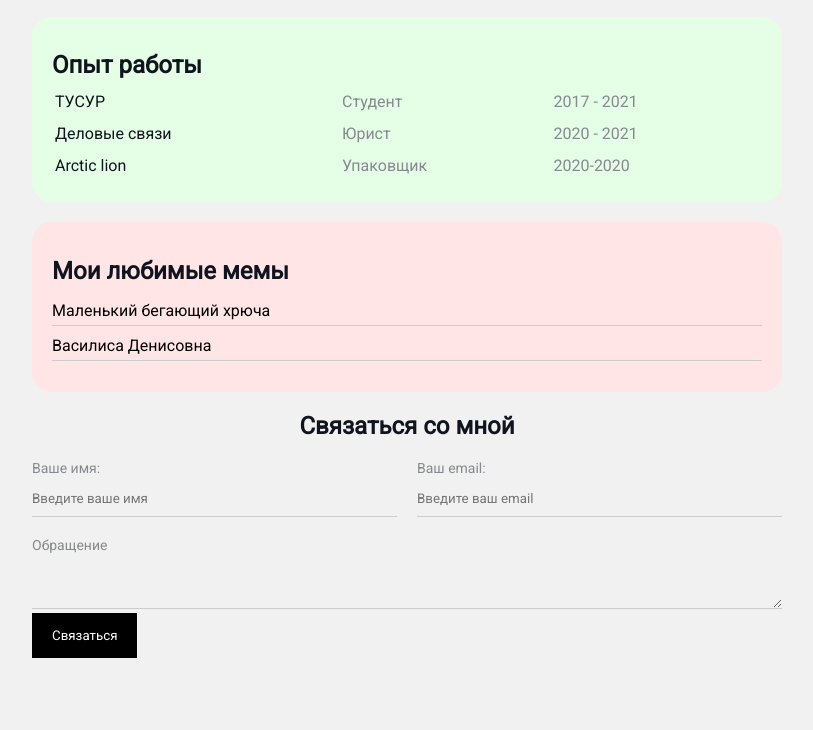
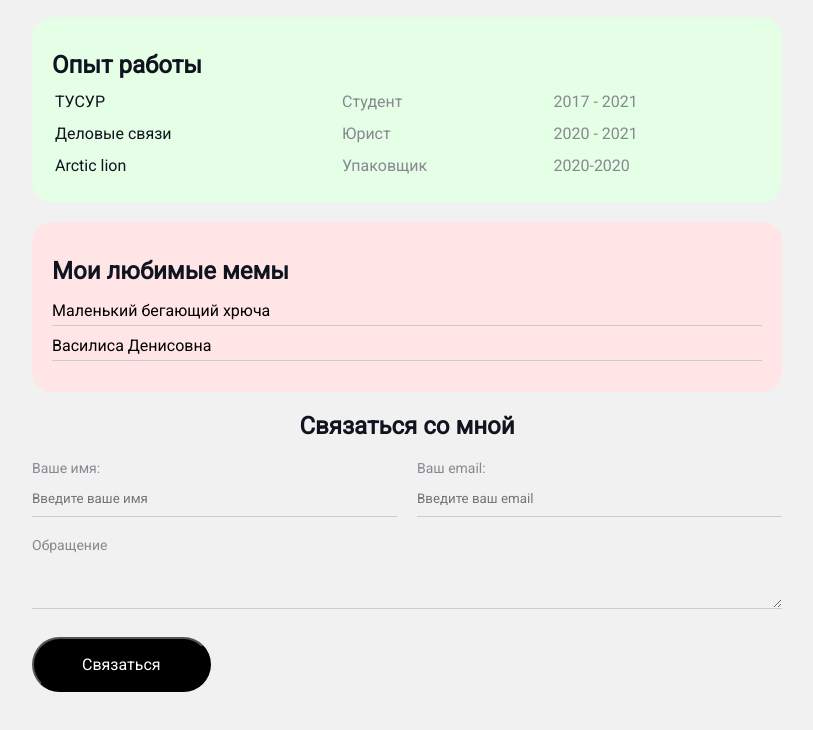
Before and after one commit to almoskvina/aboutme, a plain HTML site: page index.html in a window 1280 px wide. Shown: the part 519-1249 px from the top of the page, without its empty margins (233-1046 px from the left). Drawn offline with Linux system fonts and the light colour scheme.

Commit message:
some updades

```diff
--- a/styles.css
+++ b/styles.css
@@ -166,12 +166,15 @@ a:visited {
 }
 
 .btn {
-  background: #000;
-  padding: 15px 20px;
-  color: #fff;
-  border: none;
-  font-family: inherit;
-  cursor: pointer;
+    margin-top: 24px;
+    background: #000;
+    padding: 16px 48px;
+    color: #fff;
+    font-family: inherit;
+    cursor: pointer;
+    border-radius: 50px;
+    font-size: 16px;
+    border-color: #000;
 }
 .btn:hover {
   opacity: 0.9;
```
